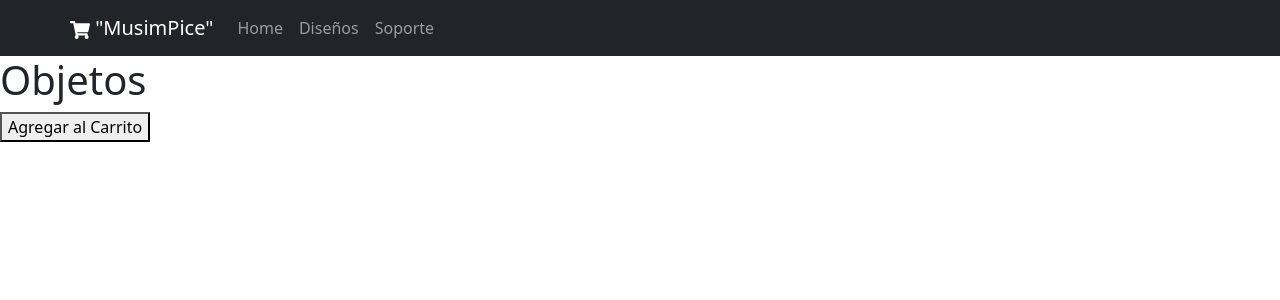
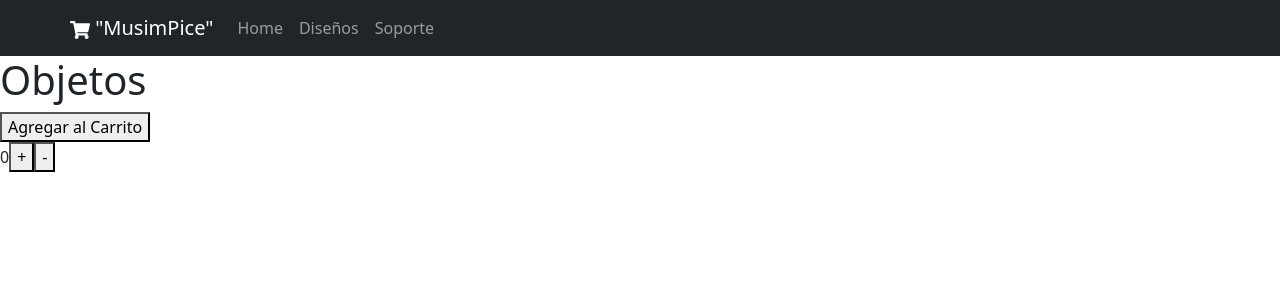
Before and after one commit to ramaU26/uarte-ramiro-mercado, a React (Create React App) app: page / in a window 1280 px wide. Shown: the top 300 px of the page. Built offline with nearby package versions, Linux system fonts and the light colour scheme.

Commit message:
Buttom + y -

```diff
--- a/src/App.js
+++ b/src/App.js
@@ -2,13 +2,31 @@ import './App.css';
 import  BarraDeNavegacion from './componentes/NavBar'
 import ItemListContainer from './componentes/ItemListContainer';
 import 'bootstrap/dist/css/bootstrap.min.css';
-import React from 'react';
+import React , {useState} from 'react'
+import Button from './componentes/ClassButton/Button';
+
+
+
 
 function App() {
+  const [cantidad, setCantidad] = useState(0)
+  const sumar = () => {
+    if(cantidad < 50){setCantidad( cantidad + 1)}
+
+  }
+  const restar = () => {
+    if(cantidad > 0){setCantidad( cantidad - 1)}
+  }
+
+
   return (
     <React.Fragment className="app">
       <BarraDeNavegacion/>
       <ItemListContainer ></ItemListContainer>
+     <div></div>
+     <span>{cantidad}</span>
+     <button onClick={sumar}>+</button>
+     <button onClick={restar}>-</button>
      </React.Fragment>
 
 
```
